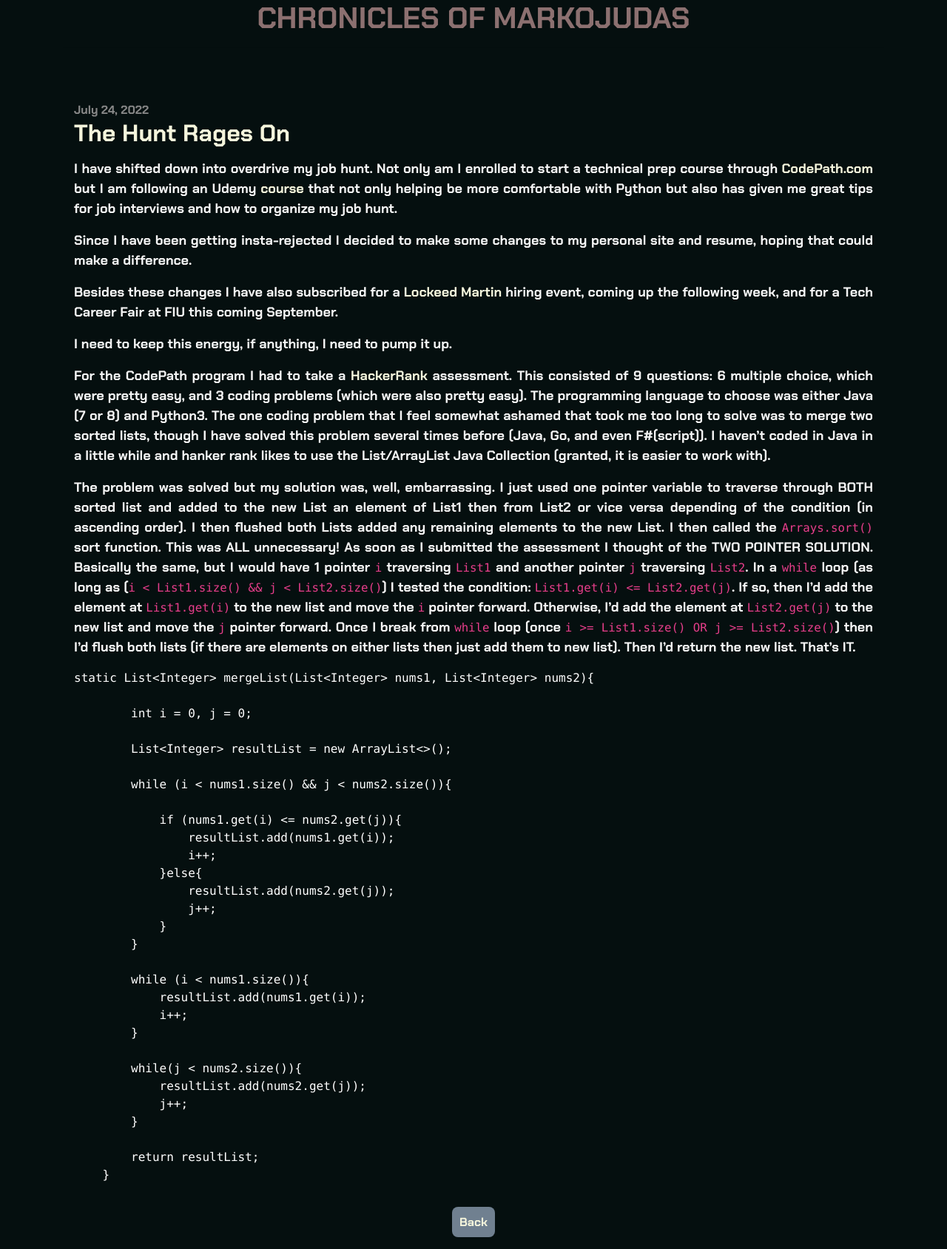
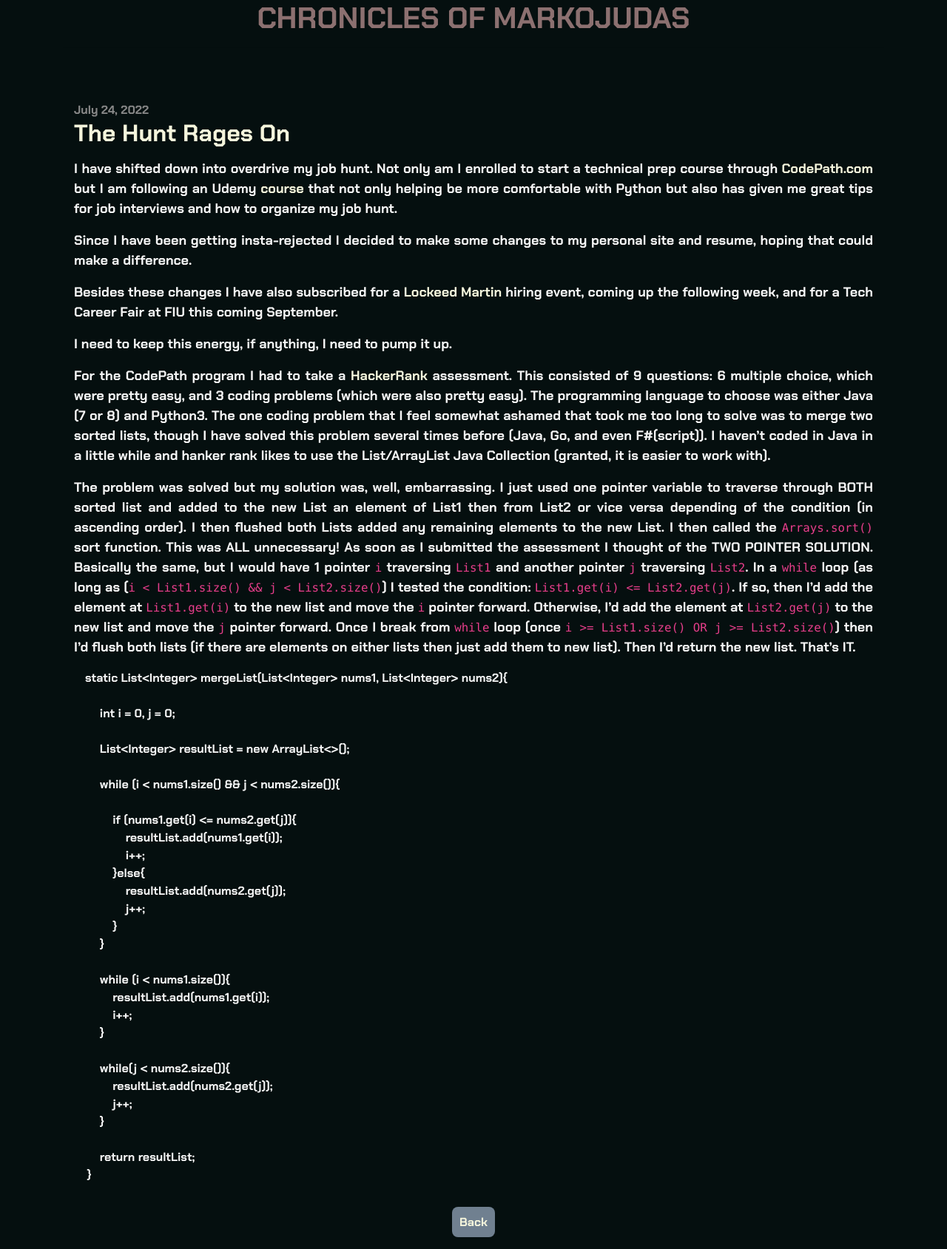
Before and after one commit to Markojudas/chronicles, a Jekyll site: the page built from _posts/2022-07-24-The_Hunt_Rages_On.md, in a window 1280 px wide. Shown: the whole page at 74% size. Built offline with Jekyll 4.4.1, drawn with Linux system fonts in a browser that asks for light colours; nearby versions of some CDN libraries; library files that are not in the unit come from our copies.

```diff
--- a/_posts/2022-07-24-The_Hunt_Rages_On.md
+++ b/_posts/2022-07-24-The_Hunt_Rages_On.md
@@ -17,7 +17,7 @@
 
 The problem was solved but my solution was, well, embarrassing. I just used one pointer variable to traverse through BOTH sorted list and added to the new List an element of List1 then from List2 or vice versa depending of the condition (in ascending order). I then flushed both Lists added any remaining elements to the new List. I then called the `Arrays.sort()` sort function. This was ALL unnecessary! As soon as I submitted the assessment I thought of the TWO POINTER SOLUTION. Basically the same, but I would have 1 pointer `i` traversing `List1` and another pointer `j` traversing `List2`. In a `while` loop (as long as (`i < List1.size() && j < List2.size()`) I tested the condition: `List1.get(i) <= List2.get(j)`. If so, then I'd add the element at `List1.get(i)` to the new list and move the `i` pointer forward. Otherwise, I'd add the element at `List2.get(j)` to the new list and move the `j` pointer forward. Once I break from `while` loop (once `i >= List1.size() OR j >= List2.size()`) then I'd flush both lists (if there are elements on either lists then just add them to new list). Then I'd return the new list. That's IT.
 
-<pre><code>static List&lt;Integer&gt; mergeList(List&lt;Integer&gt; nums1, List&lt;Integer&gt; nums2){
+<pre><code class="container language-java">static List&lt;Integer&gt; mergeList(List&lt;Integer&gt; nums1, List&lt;Integer&gt; nums2){
 
         int i = 0, j = 0;
 
```
